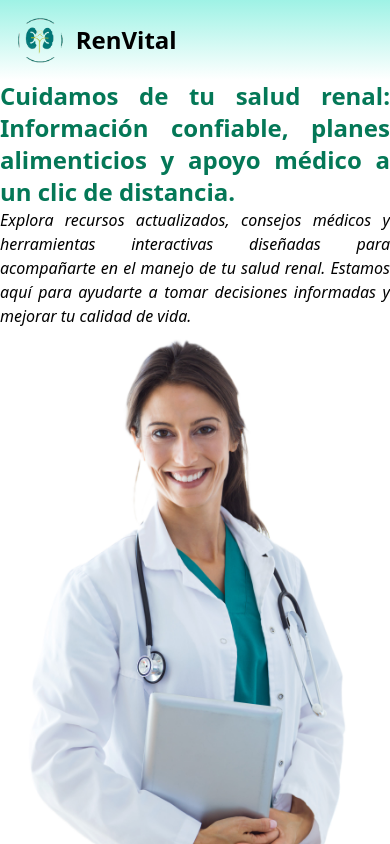
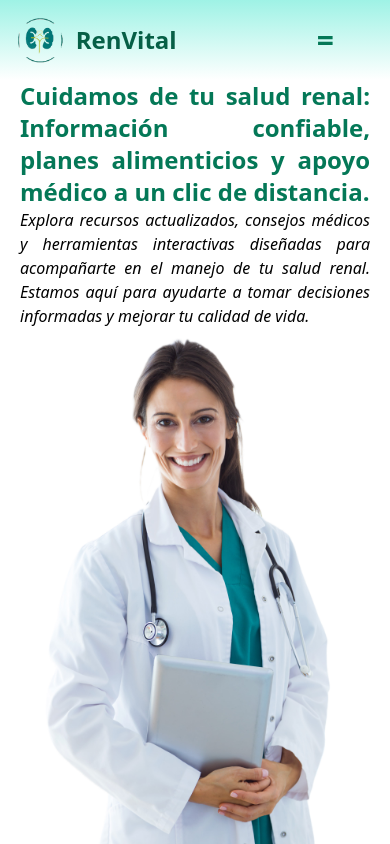
Before and after one commit to Reaien/RenVital-Project, a React (Vite) app: page / in a window 390 px wide. Shown: the top 844 px of the page. Built offline with nearby package versions, Linux system fonts and the light colour scheme; what tailwindcss-animated would draw is missing.

Commit message:
hotfix navbar toggle button

```diff
--- a/src/components/Global/NavBar.tsx
+++ b/src/components/Global/NavBar.tsx
@@ -1,17 +1,27 @@
 import { Link } from "react-router-dom";
 import logo from "../../assets/images/logo.png";
+import { useState } from "react";
 
 function NavBar() {
+  const [isOpen, setIsOpen] = useState(false);
+
+  const toggleNavBar = () => {
+    setIsOpen(!isOpen);
+  };
+
   return (
     <>
       <nav className="bg-white border-gray-200 bg-gradient-to-b  from-teal-300/60">
         <div className="max-w-screen-xl flex flex-wrap items-center justify-between mx-auto p-4">
-          <a className="flex items-center space-x-3 rtl:space-x-reverse">
+          <Link
+            to={"/"}
+            className="flex items-center space-x-3 rtl:space-x-reverse"
+          >
             <img src={logo} className="h-12" alt="RenVital Logo" />
-            <div className="flex flex-col text-black font-semibold">
+            <div className="flex flex-col text-emerald-800 font-semibold">
               <span className="text-2xl whitespace-nowrap">RenVital</span>
             </div>
-          </a>
+          </Link>
           <div className="hidden w-full md:block md:w-auto">
             <ul className="flex flex-col font-medium p-4 md:p-0 mt-4 border rounded-lg  md:space-x-8 rtl:space-x-reverse md:flex-row md:mt-0 md:border-0 ">
               <li>
@@ -57,7 +67,60 @@ function NavBar() {
               </li>
             </ul>
           </div>
+          <div
+            onClick={toggleNavBar}
+            className="flex xl:hidden text-emerald-700 items-center ml-auto mr-10 font-bold text-3xl transition-all duration-6000"
+          >
+            {isOpen ? "X" : "="}
+          </div>
         </div>
+        {isOpen && (
+          <div className="animate-fade-down animate-duration-200 xl:hidden flex flex-col backdrop-filter backdrop-blur-lg bg-opacity-30 transition-all duration-1000 bg-slate-400 rounded rounded-b-md text-emerald-700 absolute w-full text-xl gap-10 space-y-5">
+            <ul className="flex flex-col font-medium p-4 md:p-0 mt-4 rounded-lg  md:space-x-8 rtl:space-x-reverse md:flex-row md:mt-0 md:border-0 text-emerald-700">
+              <li>
+                <Link
+                  to={"/"}
+                  className="block py-2 px-3 text-emerald-700 rounded md:p-0 "
+                >
+                  Inicio
+                </Link>
+              </li>
+
+              <li>
+                <Link
+                  to={"/info"}
+                  className="block py-2 px-3 text-emerald-700 rounded md:p-0 "
+                >
+                  Infórmate
+                </Link>
+              </li>
+              <li>
+                <Link
+                  to={"/comunidad"}
+                  className="block py-2 px-3  text-emerald-700 rounded md:p-0 "
+                >
+                  Comunidad
+                </Link>
+              </li>
+              <li>
+                <a
+                  href="/Comida"
+                  className="block py-2 px-3  text-emerald-700 rounded md:p-0 "
+                >
+                  Alimentación
+                </a>
+              </li>
+              <li>
+                <Link
+                  to={"/"}
+                  className="block py-2 px-3  text-emerald-700 rounded md:p-0 "
+                >
+                  Login
+                </Link>
+              </li>
+            </ul>
+          </div>
+        )}
       </nav>
     </>
   );
--- a/src/components/Home/HeroImage.tsx
+++ b/src/components/Home/HeroImage.tsx
@@ -3,20 +3,15 @@ type Props = {
   Texto2?: string;
   img: string;
   tamaño?: String;
-
 };
 
-function HeroImage({texto1, img, Texto2, tamaño}: Props) {
+function HeroImage({ texto1, img, Texto2, tamaño }: Props) {
   return (
     <>
-      <section className="md:h-[600px]  md:flex md:justify-center">
+      <section className="md:h-[600px] mx-5  md:flex md:justify-center">
         <div className="md:text-left text-center  md:text-4xl text-2xl  md:w-5/12 content-center">
-          <p className="text-emerald-700 font-bold text-justify">
-           {Texto2}
-          </p>
-          <p className="text-base md:w-10/12 italic text-justify">
-            {texto1}
-          </p>
+          <p className="text-emerald-700 font-bold text-justify">{Texto2}</p>
+          <p className="text-base md:w-10/12 italic text-justify">{texto1}</p>
         </div>
 
         <img className={`${tamaño}`} src={img} alt="" />
```
